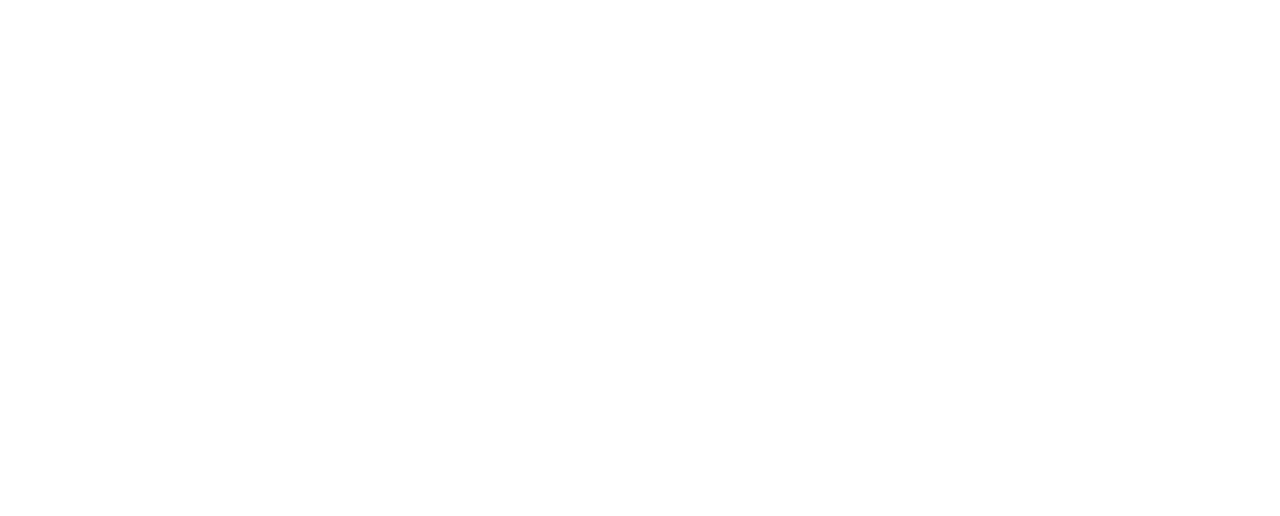
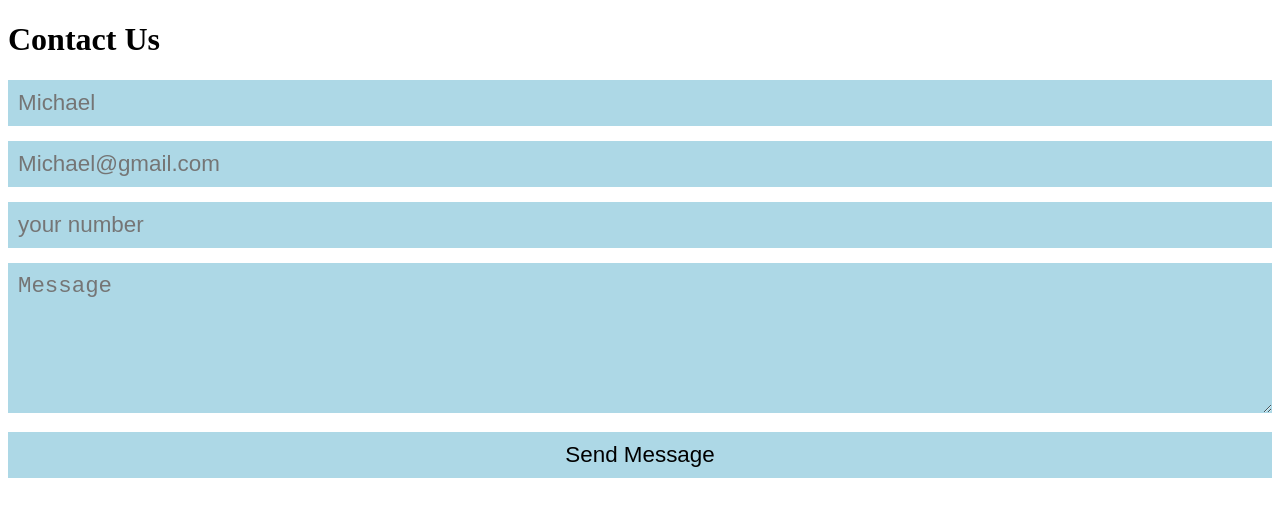
Before and after one commit to koffear/kofffear.github.io, a plain HTML site: page index.html in a window 1280 px wide. Drawn offline with Linux system fonts and the light colour scheme.

Commit message:
Update index.html

```diff
--- a/index.html
+++ b/index.html
@@ -5,9 +5,25 @@
     <meta name="viewport" content="width=device-width, initial-scale=1.0">
     <title>Document</title>
 </head>
+<head>
+    <style>input, textarea, button {
+        font-size: 1.4rem;
+        padding: 10px;
+        border: none;
+        background-color: lightblue;
+        width: 100%;
+        margin-bottom: 15px;
+        box-sizing: border-box;}
+    </style>
+</head>
 <body>
-    <div>
-        <p></p>
-    </div>
+        <h1>Contact Us</h1>
+        <form method="post" action="/contact-form-data/">
+        <input name="readername" type="text" placeholder="Michael"  required>
+        <input name="readeremail" type="email" placeholder="Michael@gmail.com" required><br>
+        <input type="number" placeholder="your number" required><br>
+        <textarea name="message" rows="5" cols="30" placeholder="Message" required></textarea ><br>
+        <button type="submit">Send Message</button><br>
+</form>
 </body>
 </html>
```
